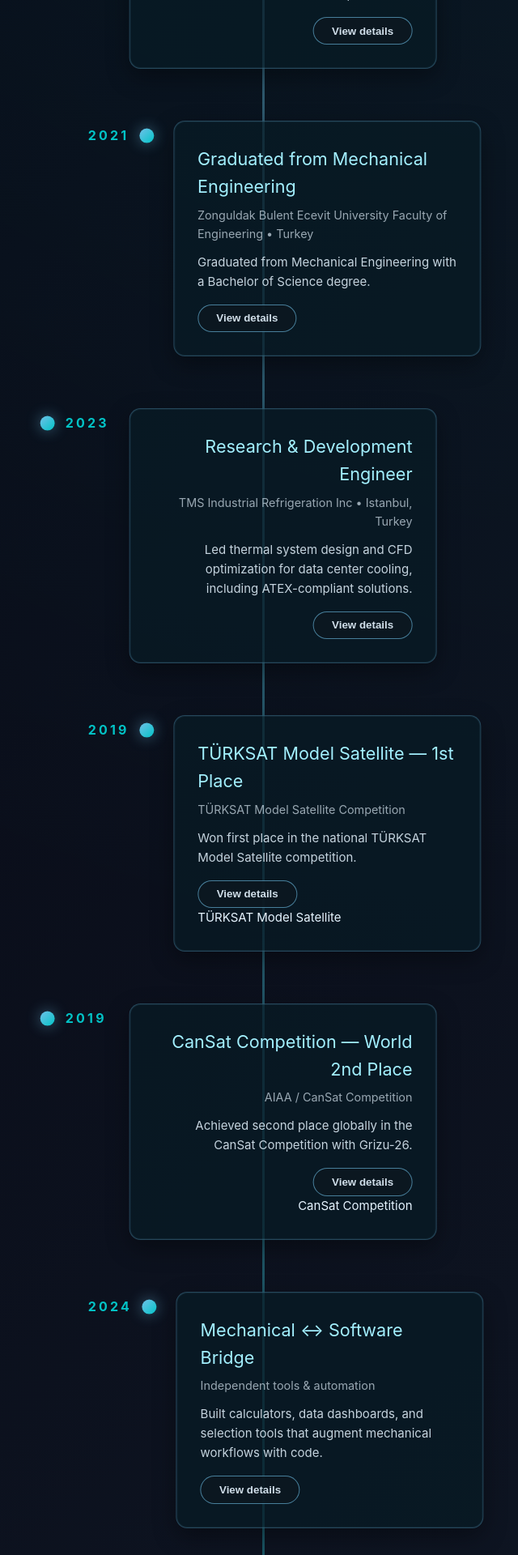
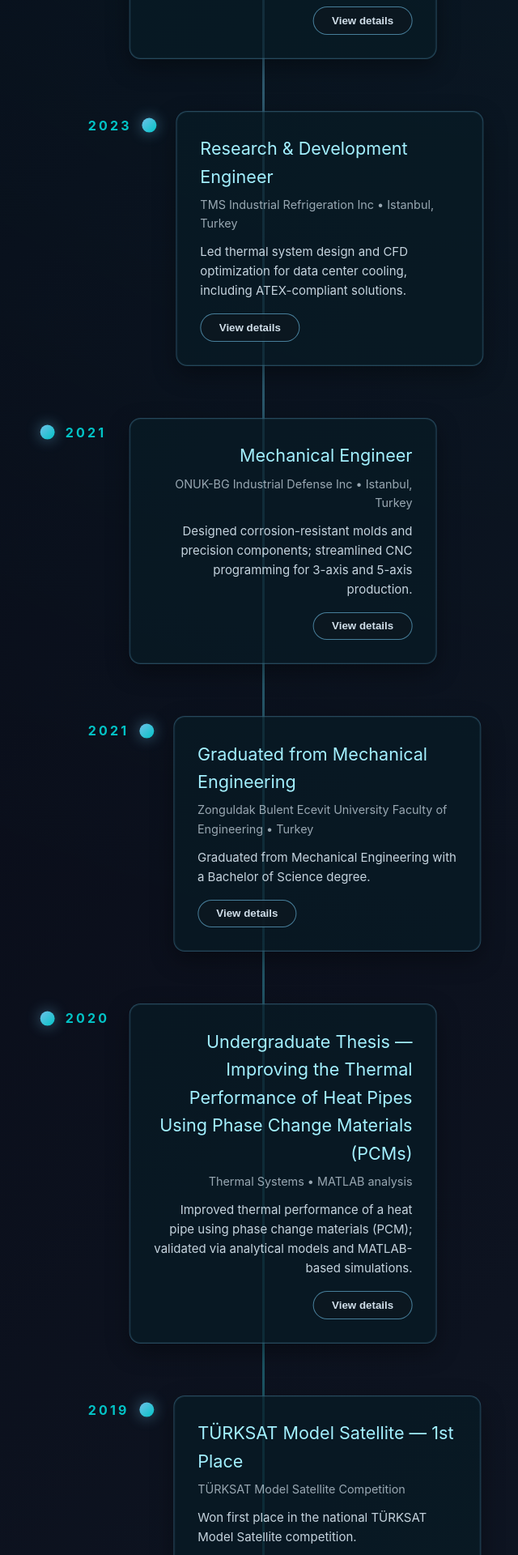
Before and after one commit to phlvnhalime/halimePehlivan-Porfolio, a Vue app: page /#/mechanical-engineer in a window 1280 px wide. Shown: the part 1260-3180 px from the top of the page at 81% size, without its empty margins (316-956 px from the left). Built offline with nearby package versions, Linux system fonts and the light colour scheme.

Commit message:
timeline updated

```diff
--- a/src/views/MechMechanicalEngineer.vue
+++ b/src/views/MechMechanicalEngineer.vue
@@ -120,12 +120,7 @@ const timeline = ref<TimelineEntry[]>([
 ])
 
 const sortedTimeline = computed(() => {
-  return [...timeline.value].sort((a, b) => {
-    const oa = a.order ?? Number.POSITIVE_INFINITY
-    const ob = b.order ?? Number.POSITIVE_INFINITY
-    if (oa !== ob) return oa - ob
-    return Number(b.year) - Number(a.year)
-  })
+  return [...timeline.value].sort((a, b) => a.id - b.id)
 })
 
 const toggleEntry = (id: number) => {
```
